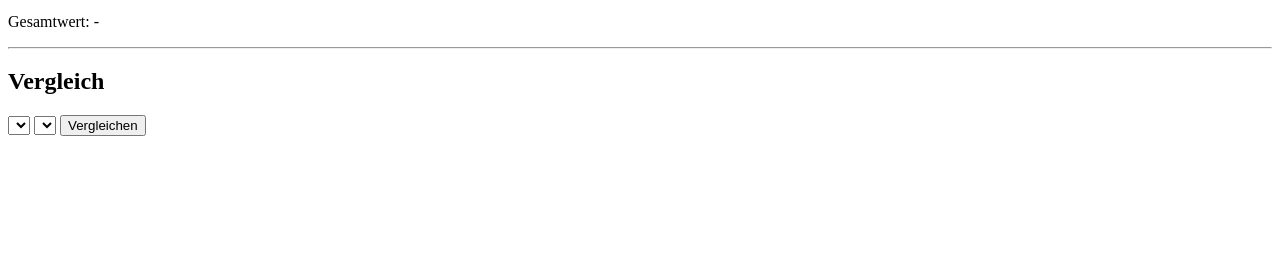
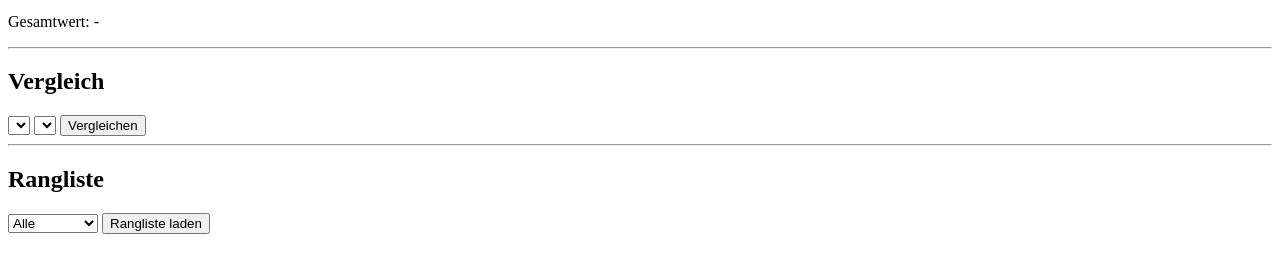
Before and after one commit to PirRas/kantisportshub, a plain HTML site: page htmlFiles/frontEnd/index.html in a window 1280 px wide. Shown: the part 321-594 px from the top of the page. Drawn offline with Linux system fonts and the light colour scheme; sample sign-in values are in the browser's storage.

Commit message:
Display the rankings on the front end (refs #30)

```diff
--- a/htmlFiles/frontEnd/index.html
+++ b/htmlFiles/frontEnd/index.html
@@ -63,6 +63,22 @@
           <!-- Ergebnis wird hier angezeigt -->
           <div id="compareOutput"></div>
         </div>
+
+        <hr />
+
+        <div id="ranking-section">
+          <h2>Rangliste</h2>
+
+          <select id="roleFilter">
+            <option value="Alle">Alle</option>
+            <option value="Schüler">Schüler</option>
+            <option value="Lehrperson">Lehrperson</option>
+          </select>
+
+          <button id="loadRankingBtn" type="button">Rangliste laden</button>
+
+          <div id="rankingOutput"></div>
+        </div>
       </div>
     </main>
 
```
